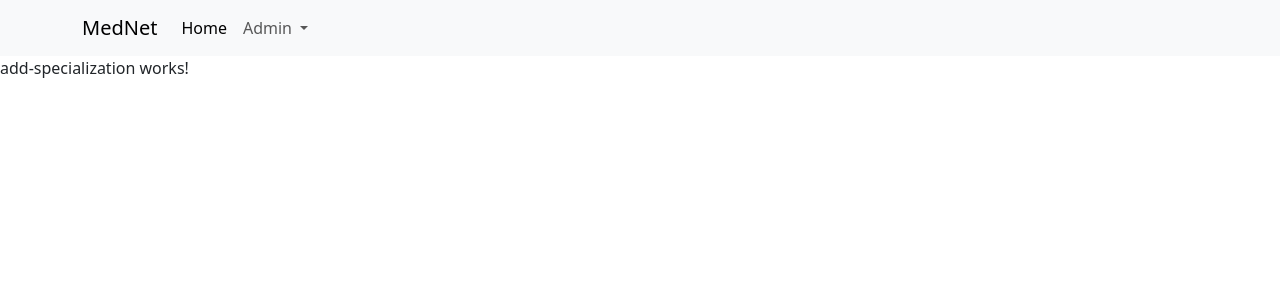
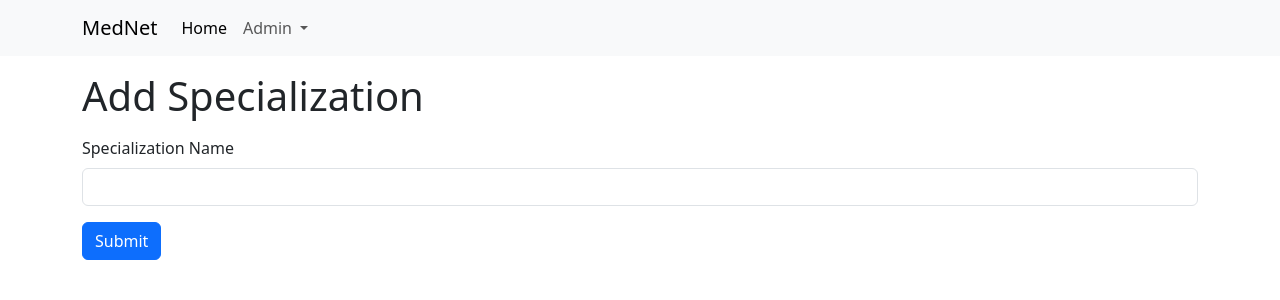
Before and after one commit to FlaviusStefan/MedNet.UI, an Angular app: page /admin/specializations/add in a window 1280 px wide. Shown: the top 300 px of the page. Built offline with nearby package versions, Linux system fonts and the light colour scheme.

Commit message:
updated "add-specialization" component

```diff
--- a/src/app/app.module.ts
+++ b/src/app/app.module.ts
@@ -12,6 +12,7 @@ import { SpecializationListComponent } from './features/specialization/specializ
 import { AddSpecializationComponent } from './features/specialization/add-specialization/add-specialization.component';
 import { AddPatientComponent } from './features/patient/add-patient/add-patient.component';
 import { AddAppointmentComponent } from './features/appointment/add-appointment/add-appointment.component';
+import { FormsModule } from '@angular/forms';
 
 @NgModule({
   declarations: [
@@ -28,7 +29,8 @@ import { AddAppointmentComponent } from './features/appointment/add-appointment/
   ],
   imports: [
     BrowserModule,
-    AppRoutingModule
+    AppRoutingModule,
+    FormsModule
   ],
   providers: [],
   bootstrap: [AppComponent]
--- /dev/null
+++ b/src/app/features/models/add-specialization-request.model.ts
@@ -0,0 +1,3 @@
+export interface AddSpecializationRequest {
+    name: string;
+}
--- a/src/app/features/specialization/add-specialization/add-specialization.component.html
+++ b/src/app/features/specialization/add-specialization/add-specialization.component.html
@@ -1 +1,15 @@
-<p>add-specialization works!</p>
+<div class="container">
+    <h1 class="mt-3">Add Specialization</h1>
+
+    <form #form="ngForm" (ngSubmit)="onFormSubmit()">
+        <div class="mt-2">
+            <div class="mt-3">
+                <label class="form-label">Specialization Name</label>
+                <input type="text" id="specializationName" class="form-control" name="specializationName" [(ngModel)]="model.name">
+            </div>
+            <div class="mt-3">
+                <button type="submit" class="btn btn-primary">Submit</button>
+            </div>
+        </div>
+    </form>
+</div>
--- a/src/app/features/specialization/add-specialization/add-specialization.component.ts
+++ b/src/app/features/specialization/add-specialization/add-specialization.component.ts
@@ -1,4 +1,5 @@
 import { Component } from '@angular/core';
+import { AddSpecializationRequest } from '../../models/add-specialization-request.model';
 
 @Component({
   selector: 'app-add-specialization',
@@ -6,5 +7,15 @@ import { Component } from '@angular/core';
   styleUrls: ['./add-specialization.component.css']
 })
 export class AddSpecializationComponent {
+  model: AddSpecializationRequest;
 
+  constructor(){
+    this.model = {
+      name: ''
+    };
+  }
+
+  onFormSubmit(){
+    console.log(this.model);
+  }
 }
```
